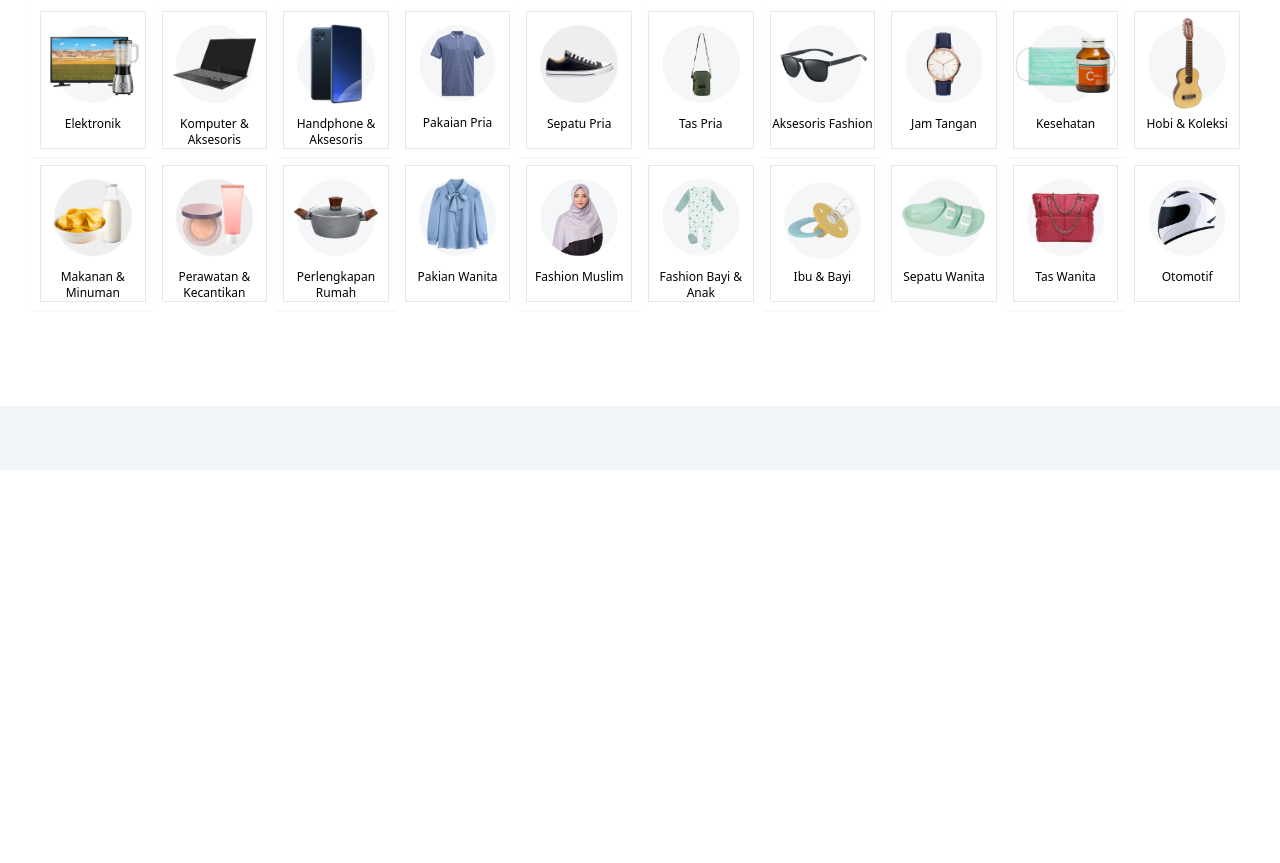
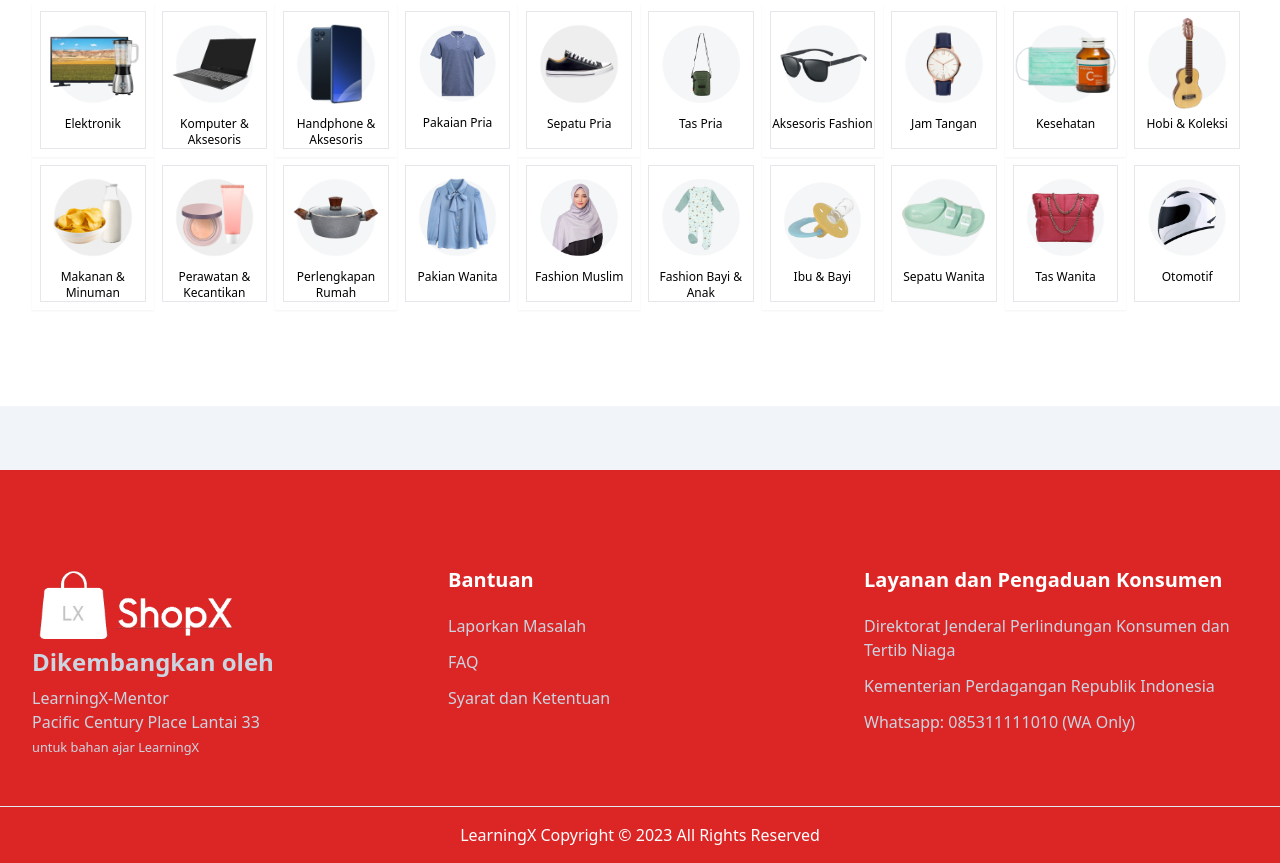
Before and after one commit to iqbalmahatmaputra/Ecommerce, a website: page src/index.html in a window 1280 px wide. Shown: the part 635-1498 px from the top of the page. Before the commit the page ends 1105 px from the top, so only its background shows below. Drawn offline with nearby package versions, Linux system fonts and the light colour scheme.

Commit message:
add footer

```diff
--- a/src/index.html
+++ b/src/index.html
@@ -13,7 +13,7 @@
 </head>
 
 <body class="">
-    <header class="bg-red-600 ">
+    <header class="bg-red-600">
         <div class="container max-w-7xl">
             <nav class="flex items-center justify-around ">
                 <ol class="flex items-center space-x-4 font-thin text-slate-200">
@@ -290,6 +290,59 @@
             </div>
         </div>
     </section>
+
+    <footer class="bg-red-600  pt-24 pb-2">
+        <div class="container max-w-7xl">
+            <div class="flex flex-wrap">
+                <div class="mb-12 w-full px-4 font-medium text-slate-300 md:w-1/3">
+                  <a href="#home" class="block text-lg font-bold text-primary ">
+                    <img src="../dist/img/logo_shopee.png" alt="Shopee" class="h-20 w-auto" srcset="">
+                  </a>
+                  <h3 class="mb-2 text-2xl font-bold">Dikembangkan oleh</h3>
+                  <p>LearningX-Mentor</p>
+                  <p>Pacific Century Place Lantai 33</p>
+                  <small class="font-thin">untuk bahan ajar LearningX</small>
+                </div>
+                <div class="mb-12 w-full px-4 md:w-1/3">
+                  <h3 class="mb-5 text-xl font-semibold text-white">Bantuan</h3>
+                  <ul class="text-slate-300">
+                    <li>
+                      <a href="#" class="mb-3 inline-block text-base hover:text-primary">Laporkan Masalah</a>
+                    </li>
+                    <li>
+                      <a href="#" class="mb-3 inline-block text-base hover:text-primary">FAQ</a>
+                    </li>
+                    <li>
+                      <a href="#" class="mb-3 inline-block text-base hover:text-primary">Syarat dan Ketentuan</a>
+                    </li>
+                  </ul>
+                </div>
+                <div class="mb-12 w-full px-4 md:w-1/3">
+                  <h3 class="mb-5 text-xl font-semibold text-white">Layanan dan Pengaduan Konsumen</h3>
+                  <ul class="text-slate-300">
+                    <li>
+                      <a href="#" class="mb-3 inline-block text-base hover:text-primary">Direktorat Jenderal Perlindungan Konsumen dan Tertib Niaga</a>
+                    </li>
+                    <li>
+                      <a href="#" class="mb-3 inline-block text-base hover:text-primary">Kementerian Perdagangan Republik Indonesia</a>
+                    </li>
+                    <li>
+                      <a href="#" class="mb-3 inline-block text-base hover:text-primary">Whatsapp: 085311111010 (WA Only)</a>
+                    </li>
+
+                  </ul>
+                </div>
+              </div>
+            </div>
+
+            <div class="w-full border-t border-slate-200 pt-2">
+              <div class="mb-2 flex items-center justify-center mt-2">
+                <p class="inline-block text-white text-base hover:text-primary">LearningX Copyright © 2023 All Rights Reserved</p>
+                </div>
+                </div>
+        </div>
+
+    </footer>
     <script>
         const swiper = new Swiper('.swiper', {
             // Optional parameters
```
Also changed, not shown: dist/output.css.
